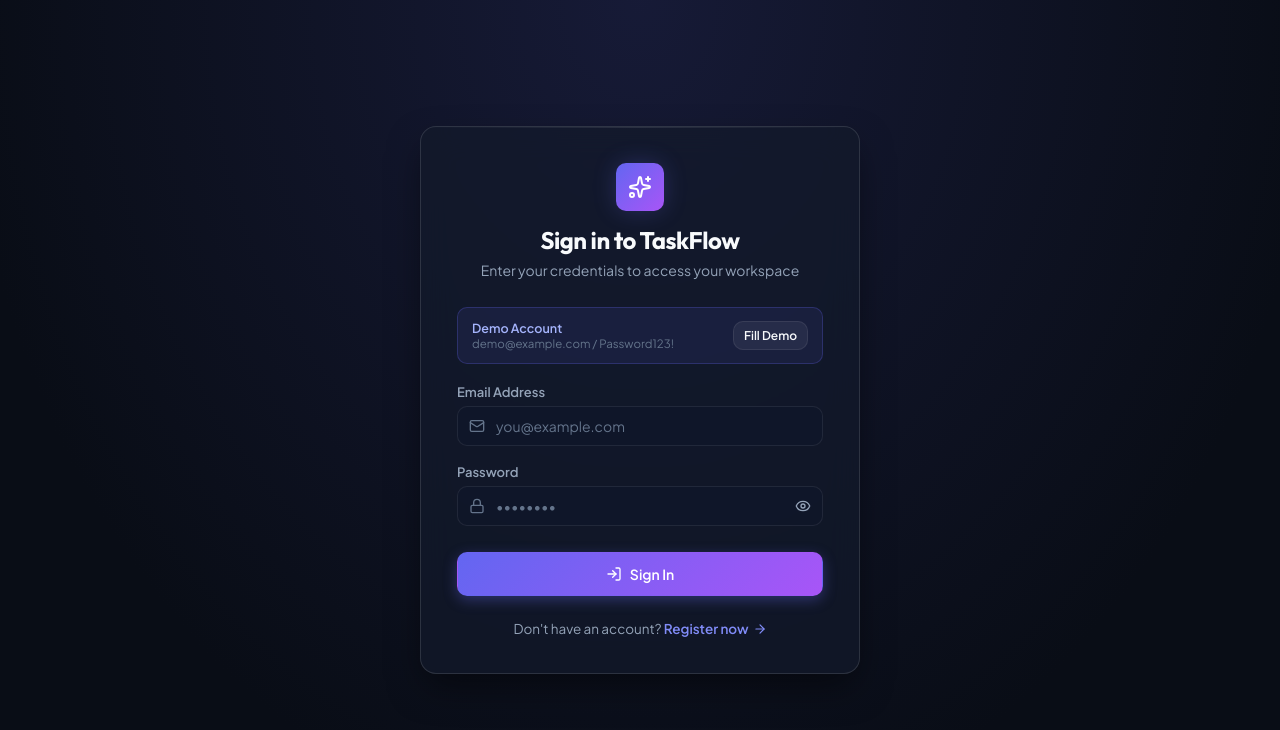
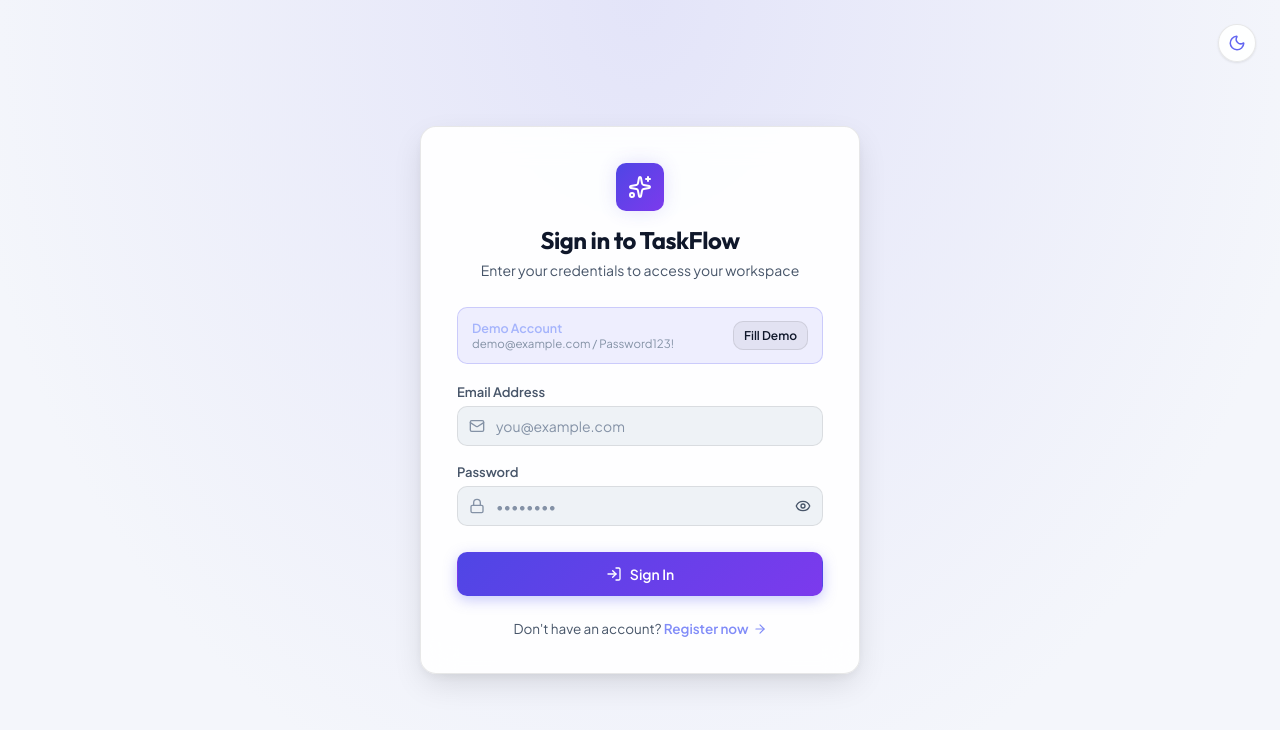
Before and after one commit to Lyhong9/task-management-system2, a React (Vite) app in the folder frontend/: page /login in a window 1280 px wide. Shown: the top 730 px of the page. Built offline with nearby package versions, Linux system fonts and the light colour scheme.

Commit message:
feat: add comprehensive light mode and dark mode with persistent theme toggle

```diff
--- a/frontend/index.html
+++ b/frontend/index.html
@@ -10,6 +10,15 @@
     <link rel="preconnect" href="https://fonts.googleapis.com" />
     <link rel="preconnect" href="https://fonts.gstatic.com" crossorigin />
     <link href="https://fonts.googleapis.com/css2?family=Outfit:wght@300;400;500;600;700;800&family=Plus+Jakarta+Sans:wght@400;500;600;700&display=swap" rel="stylesheet" />
+    <script>
+      (function() {
+        var theme = localStorage.getItem('taskflow_theme');
+        if (!theme) {
+          theme = window.matchMedia && window.matchMedia('(prefers-color-scheme: light)').matches ? 'light' : 'dark';
+        }
+        document.documentElement.setAttribute('data-theme', theme || 'dark');
+      })();
+    </script>
   </head>
   <body>
     <div id="root"></div>
--- a/frontend/src/App.jsx
+++ b/frontend/src/App.jsx
@@ -1,5 +1,6 @@
 import React from 'react';
 import { BrowserRouter, Routes, Route, Navigate } from 'react-router-dom';
+import { ThemeProvider } from './context/ThemeContext';
 import { AuthProvider } from './context/AuthContext';
 import { ToastProvider } from './context/ToastContext';
 import { ProtectedRoute, PublicRoute } from './routes/Guards';
@@ -53,6 +54,7 @@ function AppContent() {
 
 export function App() {
   return (
+    <ThemeProvider>
       <BrowserRouter>
         <AuthProvider>
           <ToastProvider>
@@ -60,6 +62,7 @@ export function App() {
           </ToastProvider>
         </AuthProvider>
       </BrowserRouter>
+    </ThemeProvider>
   );
 }
 
--- a/frontend/src/components/Navbar.jsx
+++ b/frontend/src/components/Navbar.jsx
@@ -1,6 +1,7 @@
 import React from 'react';
 import { Menu } from 'lucide-react';
 import { useAuth } from '../context/AuthContext';
+import { ThemeToggle } from './ThemeToggle';
 
 export const Navbar = ({ mobileOpen, setMobileOpen }) => {
   const { user } = useAuth();
@@ -25,6 +26,10 @@ export const Navbar = ({ mobileOpen, setMobileOpen }) => {
           </span>
         </div>
       </div>
+
+      <div style={{ display: 'flex', alignItems: 'center' }}>
+        <ThemeToggle />
+      </div>
     </header>
   );
 };
--- /dev/null
+++ b/frontend/src/components/ThemeToggle.jsx
@@ -0,0 +1,27 @@
+import React from 'react';
+import { Sun, Moon } from 'lucide-react';
+import { useTheme } from '../context/ThemeContext';
+
+export const ThemeToggle = ({ className = '', style = {} }) => {
+  const { theme, isDark, toggleTheme } = useTheme();
+
+  return (
+    <button
+      type="button"
+      className={`theme-toggle-btn ${className}`}
+      onClick={toggleTheme}
+      title={isDark ? 'Switch to Light Mode' : 'Switch to Dark Mode'}
+      aria-label={isDark ? 'Switch to Light Mode' : 'Switch to Dark Mode'}
+      style={style}
+      id="theme-toggle-button"
+    >
+      <div className="theme-toggle-inner">
+        {isDark ? (
+          <Sun size={18} className="theme-icon sun-icon" />
+        ) : (
+          <Moon size={18} className="theme-icon moon-icon" />
+        )}
+      </div>
+    </button>
+  );
+};
--- /dev/null
+++ b/frontend/src/context/ThemeContext.jsx
@@ -0,0 +1,42 @@
+import React, { createContext, useContext, useState, useEffect, useCallback } from 'react';
+
+const ThemeContext = createContext(null);
+
+export const ThemeProvider = ({ children }) => {
+  const [theme, setTheme] = useState(() => {
+    const savedTheme = localStorage.getItem('taskflow_theme');
+    if (savedTheme === 'light' || savedTheme === 'dark') {
+      return savedTheme;
+    }
+    // Check system preference, fallback to dark
+    if (window.matchMedia && window.matchMedia('(prefers-color-scheme: light)').matches) {
+      return 'light';
+    }
+    return 'dark';
+  });
+
+  useEffect(() => {
+    document.documentElement.setAttribute('data-theme', theme);
+    localStorage.setItem('taskflow_theme', theme);
+  }, [theme]);
+
+  const toggleTheme = useCallback(() => {
+    setTheme((prev) => (prev === 'dark' ? 'light' : 'dark'));
+  }, []);
+
+  const value = {
+    theme,
+    isDark: theme === 'dark',
+    toggleTheme
+  };
+
+  return <ThemeContext.Provider value={value}>{children}</ThemeContext.Provider>;
+};
+
+export const useTheme = () => {
+  const context = useContext(ThemeContext);
+  if (!context) {
+    throw new Error('useTheme must be used within a ThemeProvider');
+  }
+  return context;
+};
--- a/frontend/src/index.css
+++ b/frontend/src/index.css
@@ -6,13 +6,19 @@
   --font-sans: 'Plus Jakarta Sans', system-ui, -apple-system, BlinkMacSystemFont, 'Segoe UI', Roboto, sans-serif;
   --font-heading: 'Outfit', system-ui, -apple-system, BlinkMacSystemFont, sans-serif;
 
-  /* Color Palette - Midnight Slate & Indigo Neon */
+  /* Theme: Dark Mode (Default) */
   --bg-app: #090d16;
   --bg-sidebar: #0d121f;
   --bg-card: rgba(19, 26, 43, 0.7);
   --bg-card-hover: rgba(28, 38, 62, 0.85);
   --bg-elevated: #161e31;
-  --bg-glass: rgba(17, 24, 39, 0.75);
+  --bg-glass: rgba(17, 24, 39, 0.8);
+  --bg-input: rgba(15, 23, 42, 0.65);
+  --bg-input-focus: rgba(15, 23, 42, 0.9);
+  --bg-modal: #111827;
+  --bg-modal-footer: rgba(0, 0, 0, 0.2);
+  --bg-profile-badge: rgba(255, 255, 255, 0.03);
+  --bg-hover-subtle: rgba(255, 255, 255, 0.06);
 
   --border-subtle: rgba(255, 255, 255, 0.08);
   --border-focus: rgba(99, 102, 241, 0.6);
@@ -42,6 +48,10 @@
   --gradient-primary: linear-gradient(135deg, #6366f1 0%, #a855f7 100%);
   --gradient-glow: linear-gradient(135deg, rgba(99, 102, 241, 0.2) 0%, rgba(168, 85, 247, 0.2) 100%);
   --gradient-card: linear-gradient(180deg, rgba(255, 255, 255, 0.03) 0%, rgba(255, 255, 255, 0) 100%);
+  --brand-gradient: linear-gradient(135deg, #ffffff 0%, #cbd5e1 100%);
+
+  --app-radial-1: rgba(99, 102, 241, 0.08);
+  --app-radial-2: rgba(139, 92, 246, 0.08);
 
   /* Spacing & Radii */
   --radius-sm: 6px;
@@ -51,15 +61,72 @@
   --radius-full: 9999px;
 
   /* Shadows */
-  --shadow-sm: 0 2px 8px rgba(0, 0, 0, 0.2);
-  --shadow-md: 0 8px 24px -4px rgba(0, 0, 0, 0.4);
-  --shadow-lg: 0 16px 36px -6px rgba(0, 0, 0, 0.5);
-  --shadow-glow: 0 0 24px -2px rgba(99, 102, 241, 0.3);
+  --shadow-sm: 0 2px 8px rgba(0, 0, 0, 0.25);
+  --shadow-md: 0 8px 24px -4px rgba(0, 0, 0, 0.45);
+  --shadow-lg: 0 16px 36px -6px rgba(0, 0, 0, 0.55);
+  --shadow-glow: 0 0 24px -2px rgba(99, 102, 241, 0.35);
 
   /* Transitions */
   --transition-fast: 150ms cubic-bezier(0.4, 0, 0.2, 1);
   --transition-normal: 250ms cubic-bezier(0.4, 0, 0.2, 1);
   --transition-spring: 350ms cubic-bezier(0.34, 1.56, 0.64, 1);
+}
+
+/* ==========================================================================
+   Light Mode Overrides
+   ========================================================================== */
+
+[data-theme="light"] {
+  --bg-app: #f4f6fb;
+  --bg-sidebar: #ffffff;
+  --bg-card: rgba(255, 255, 255, 0.92);
+  --bg-card-hover: #ffffff;
+  --bg-elevated: #ffffff;
+  --bg-glass: rgba(255, 255, 255, 0.85);
+  --bg-input: #eef2f6;
+  --bg-input-focus: #ffffff;
+  --bg-modal: #ffffff;
+  --bg-modal-footer: #f8fafc;
+  --bg-profile-badge: rgba(0, 0, 0, 0.03);
+  --bg-hover-subtle: rgba(0, 0, 0, 0.05);
+
+  --border-subtle: rgba(0, 0, 0, 0.09);
+  --border-focus: rgba(99, 102, 241, 0.6);
+  --border-glow: rgba(99, 102, 241, 0.15);
+
+  --text-primary: #0f172a;
+  --text-secondary: #475569;
+  --text-muted: #8492a6;
+  --text-inverse: #ffffff;
+
+  /* Accent Colors */
+  --primary: #4f46e5;
+  --primary-hover: #4338ca;
+  --primary-light: rgba(79, 70, 229, 0.1);
+  --primary-glow: rgba(79, 70, 229, 0.2);
+
+  --secondary: #7c3aed;
+  --accent-cyan: #0284c7;
+
+  --success: #059669;
+  --success-bg: rgba(5, 150, 105, 0.12);
+  --warning: #d97706;
+  --warning-bg: rgba(217, 119, 6, 0.12);
+  --danger: #dc2626;
+  --danger-bg: rgba(220, 38, 38, 0.12);
+
+  --gradient-primary: linear-gradient(135deg, #4f46e5 0%, #7c3aed 100%);
+  --gradient-glow: linear-gradient(135deg, rgba(79, 70, 229, 0.15) 0%, rgba(124, 58, 237, 0.15) 100%);
+  --gradient-card: linear-gradient(180deg, rgba(0, 0, 0, 0.01) 0%, rgba(0, 0, 0, 0) 100%);
+  --brand-gradient: linear-gradient(135deg, #0f172a 0%, #334155 100%);
+
+  --app-radial-1: rgba(79, 70, 229, 0.06);
+  --app-radial-2: rgba(124, 58, 237, 0.06);
+
+  --shadow-sm: 0 1px 3px rgba(0, 0, 0, 0.06), 0 1px 2px rgba(0, 0, 0, 0.04);
+  --shadow-md: 0 4px 16px -2px rgba(0, 0, 0, 0.08), 0 2px 6px -1px rgba(0, 0, 0, 0.04);
+  --shadow-lg: 0 12px 32px -4px rgba(0, 0, 0, 0.12), 0 4px 12px -2px rgba(0, 0, 0, 0.06);
+  --shadow-glow: 0 0 20px -2px rgba(79, 70, 229, 0.2);
 }
 
 /* ==========================================================================
@@ -81,6 +148,7 @@ html, body {
   -webkit-font-smoothing: antialiased;
   -moz-osx-font-smoothing: grayscale;
   overflow-x: hidden;
+  transition: background-color var(--transition-normal), color var(--transition-normal);
 }
 
 #root {
@@ -116,11 +184,11 @@ button, input, select, textarea {
   background: var(--bg-app);
 }
 ::-webkit-scrollbar-thumb {
-  background: rgba(255, 255, 255, 0.12);
+  background: rgba(148, 163, 184, 0.3);
   border-radius: var(--radius-full);
 }
 ::-webkit-scrollbar-thumb:hover {
-  background: rgba(255, 255, 255, 0.22);
+  background: rgba(148, 163, 184, 0.5);
 }
 
 /* ==========================================================================
@@ -132,8 +200,9 @@ button, input, select, textarea {
   min-height: 100vh;
   background-color: var(--bg-app);
   background-image:
-    radial-gradient(at 0% 0%, rgba(99, 102, 241, 0.08) 0px, transparent 50%),
-    radial-gradient(at 100% 100%, rgba(139, 92, 246, 0.08) 0px, transparent 50%);
+    radial-gradient(at 0% 0%, var(--app-radial-1) 0px, transparent 50%),
+    radial-gradient(at 100% 100%, var(--app-radial-2) 0px, transparent 50%);
+  transition: background-color var(--transition-normal);
 }
 
 .sidebar {
@@ -147,7 +216,7 @@ button, input, select, textarea {
   bottom: 0;
   left: 0;
   z-index: 40;
-  transition: transform var(--transition-normal);
+  transition: transform var(--transition-normal), background-color var(--transition-normal), border-color var(--transition-normal);
 }
 
 .main-content {
@@ -172,6 +241,7 @@ button, input, select, textarea {
   position: sticky;
   top: 0;
   z-index: 30;
+  transition: background-color var(--transition-normal), border-color var(--transition-normal);
 }
 
 .page-container {
@@ -180,6 +250,46 @@ button, input, select, textarea {
   max-width: 1400px;
   width: 100%;
   margin: 0 auto;
+}
+
+/* ==========================================================================
+   Theme Toggle Button
+   ========================================================================== */
+
+.theme-toggle-btn {
+  background: var(--bg-card);
+  border: 1px solid var(--border-subtle);
+  border-radius: var(--radius-full);
+  width: 38px;
+  height: 38px;
+  display: flex;
+  align-items: center;
+  justify-content: center;
+  cursor: pointer;
+  color: var(--text-primary);
+  transition: all var(--transition-fast);
+  box-shadow: var(--shadow-sm);
+}
+
+.theme-toggle-btn:hover {
+  background: var(--bg-hover-subtle);
+  border-color: var(--border-focus);
+  transform: scale(1.05);
+}
+
+.theme-toggle-inner {
+  display: flex;
+  align-items: center;
+  justify-content: center;
+  transition: transform var(--transition-normal);
+}
+
+.sun-icon {
+  color: #f59e0b;
+}
+
+.moon-icon {
+  color: #6366f1;
 }
 
 /* ==========================================================================
@@ -213,7 +323,7 @@ button, input, select, textarea {
 .brand-title {
   font-size: 19px;
   font-weight: 700;
-  background: linear-gradient(135deg, #ffffff 0%, #cbd5e1 100%);
+  background: var(--brand-gradient);
   -webkit-background-clip: text;
   -webkit-text-fill-color: transparent;
 }
@@ -249,17 +359,17 @@ button, input, select, textarea {
 }
 
 .nav-item:hover {
-  background-color: rgba(255, 255, 255, 0.05);
+  background-color: var(--bg-hover-subtle);
   color: var(--text-primary);
   transform: translateX(3px);
 }
 
 .nav-item.active {
   background: var(--primary-light);
-  color: #818cf8;
+  color: var(--primary);
   font-weight: 600;
   border: 1px solid rgba(99, 102, 241, 0.25);
-  box-shadow: 0 0 16px rgba(99, 102, 241, 0.15);
+  box-shadow: 0 0 16px rgba(99, 102, 241, 0.12);
 }
 
 .sidebar-footer {
@@ -273,7 +383,7 @@ button, input, select, textarea {
   gap: 12px;
   padding: 10px 12px;
   border-radius: var(--radius-md);
-  background: rgba(255, 255, 255, 0.03);
+  background: var(--bg-profile-badge);
   border: 1px solid var(--border-subtle);
 }
 
@@ -349,24 +459,24 @@ button, input, select, textarea {
 }
 
 .btn-secondary {
-  background: rgba(255, 255, 255, 0.06);
+  background: var(--bg-hover-subtle);
   color: var(--text-primary);
   border-color: var(--border-subtle);
 }
 
 .btn-secondary:hover:not(:disabled) {
-  background: rgba(255, 255, 255, 0.1);
-  border-color: rgba(255, 255, 255, 0.15);
+  background: rgba(148, 163, 184, 0.15);
+  border-color: rgba(148, 163, 184, 0.25);
 }
 
 .btn-danger {
   background: var(--danger-bg);
-  color: #fca5a5;
+  color: #ef4444;
   border-color: rgba(239, 68, 68, 0.3);
 }
 
 .btn-danger:hover:not(:disabled) {
-  background: rgba(239, 68, 68, 0.25);
+  background: rgba(239, 68, 68, 0.22);
   border-color: rgba(239, 68, 68, 0.45);
 }
 
@@ -376,7 +486,7 @@ button, input, select, textarea {
 }
 
 .btn-ghost:hover:not(:disabled) {
-  background: rgba(255, 255, 255, 0.05);
+  background: var(--bg-hover-subtle);
   color: var(--text-primary);
 }
 
@@ -394,7 +504,7 @@ button, input, select, textarea {
 }
 
 .btn-icon:hover {
-  background: rgba(255, 255, 255, 0.08);
+  background: var(--bg-hover-subtle);
   color: var(--text-primary);
 }
 
@@ -416,7 +526,7 @@ button, input, select, textarea {
 }
 
 .form-control {
-  background: rgba(15, 23, 42, 0.6);
+  background: var(--bg-input);
   border: 1px solid var(--border-subtle);
   border-radius: var(--radius-md);
   padding: 10px 14px;
@@ -428,8 +538,8 @@ button, input, select, textarea {
 
 .form-control:focus {
   border-color: var(--primary);
-  box-shadow: 0 0 0 3px rgba(99, 102, 241, 0.2);
-  background: rgba(15, 23, 42, 0.85);
+  box-shadow: 0 0 0 3px var(--primary-light);
+  background: var(--bg-input-focus);
 }
 
 .form-control::placeholder {
@@ -438,7 +548,7 @@ button, input, select, textarea {
 
 .form-error-text {
   font-size: 12px;
-  color: #f87171;
+  color: #ef4444;
   margin-top: 4px;
   display: flex;
   align-items: center;
@@ -458,6 +568,7 @@ button, input, select, textarea {
   padding: 24px;
   position: relative;
   overflow: hidden;
+  box-shadow: var(--shadow-sm);
   transition: all var(--transition-normal);
 }
 
@@ -468,11 +579,11 @@ button, input, select, textarea {
   left: 0;
   right: 0;
   height: 1px;
-  background: linear-gradient(90deg, transparent, rgba(255, 255, 255, 0.1), transparent);
+  background: linear-gradient(90deg, transparent, rgba(255, 255, 255, 0.15), transparent);
 }
 
 .card-hover:hover {
-  border-color: rgba(255, 255, 255, 0.16);
+  border-color: rgba(99, 102, 241, 0.25);
   background: var(--bg-card-hover);
   transform: translateY(-2px);
   box-shadow: var(--shadow-md);
@@ -508,22 +619,22 @@ button, input, select, textarea {
 
 .stat-icon-primary {
   background: rgba(99, 102, 241, 0.15);
-  color: #818cf8;
+  color: var(--primary);
 }
 
 .stat-icon-warning {
   background: rgba(245, 158, 11, 0.15);
-  color: #fbbf24;
+  color: #f59e0b;
 }
 
 .stat-icon-success {
   background: rgba(16, 185, 129, 0.15);
-  color: #34d399;
+  color: #10b981;
 }
 
 .stat-icon-cyan {
   background: rgba(6, 182, 212, 0.15);
-  color: #22d3ee;
+  color: #06b6d4;
 }
 
 .stat-info {
@@ -562,20 +673,20 @@ button, input, select, textarea {
 }
 
 .badge-pending {
-  background: rgba(245, 158, 11, 0.15);
-  color: #fbbf24;
+  background: var(--warning-bg);
+  color: var(--warning);
   border: 1px solid rgba(245, 158, 11, 0.25);
 }
 
 .badge-completed {
-  background: rgba(16, 185, 129, 0.15);
-  color: #34d399;
+  background: var(--success-bg);
+  color: var(--success);
   border: 1px solid rgba(16, 185, 129, 0.25);
 }
 
 .badge-category {
-  background: rgba(99, 102, 241, 0.12);
-  color: #a5b4fc;
+  background: var(--primary-light);
+  color: var(--primary);
   border: 1px solid rgba(99, 102, 241, 0.2);
 }
 
@@ -600,13 +711,14 @@ button, input, select, textarea {
   align-items: flex-start;
   gap: 16px;
   transition: all var(--transition-normal);
+  box-shadow: var(--shadow-sm);
 }
 
 .task-item:hover {
-  border-color: rgba(255, 255, 255, 0.15);
+  border-color: rgba(99, 102, 241, 0.25);
   background: var(--bg-card-hover);
   transform: translateY(-1px);
-  box-shadow: var(--shadow-sm);
+  box-shadow: var(--shadow-md);
 }
 
 .task-item.completed {
@@ -695,6 +807,7 @@ button, input, select, textarea {
   padding: 16px 20px;
   border-radius: var(--radius-lg);
   border: 1px solid var(--border-subtle);
+  box-shadow: var(--shadow-sm);
 }
 
 .search-box {
@@ -714,23 +827,26 @@ button, input, select, textarea {
 
 .search-input {
   width: 100%;
-  background: rgba(15, 23, 42, 0.7);
+  background: var(--bg-input);
   border: 1px solid var(--border-subtle);
   border-radius: var(--radius-md);
   padding: 9px 12px 9px 36px;
   font-size: 13.5px;
   color: var(--text-primary);
+  transition: all var(--transition-fast);
 }
 
 .search-input:focus {
   border-color: var(--primary);
+  box-shadow: 0 0 0 3px var(--primary-light);
+  background: var(--bg-input-focus);
 }
 
 .filter-pills {
   display: flex;
   align-items: center;
   gap: 4px;
-  background: rgba(15, 23, 42, 0.6);
+  background: var(--bg-input);
   padding: 4px;
   border-radius: var(--radius-md);
   border: 1px solid var(--border-subtle);
@@ -759,13 +875,19 @@ button, input, select, textarea {
 }
 
 .select-control {
-  background: rgba(15, 23, 42, 0.7);
+  background: var(--bg-input);
   border: 1px solid var(--border-subtle);
   border-radius: var(--radius-md);
   padding: 8px 14px;
   color: var(--text-primary);
   font-size: 13px;
   cursor: pointer;
+  transition: all var(--transition-fast);
+}
+
+.select-control:focus {
+  border-color: var(--primary);
+  background: var(--bg-input-focus);
 }
 
 /* ==========================================================================
@@ -775,7 +897,7 @@ button, input, select, textarea {
 .modal-backdrop {
   position: fixed;
   inset: 0;
-  background: rgba(0, 0, 0, 0.75);
+  background: rgba(0, 0, 0, 0.65);
   backdrop-filter: blur(8px);
   -webkit-backdrop-filter: blur(8px);
   display: flex;
@@ -787,14 +909,15 @@ button, input, select, textarea {
 }
 
 .modal-content {
-  background: #111827;
-  border: 1px solid rgba(255, 255, 255, 0.12);
+  background: var(--bg-modal);
+  border: 1px solid var(--border-subtle);
   border-radius: var(--radius-xl);
   box-shadow: var(--shadow-lg);
   width: 100%;
   max-width: 520px;
   overflow: hidden;
   animation: slideUp 0.25s cubic-bezier(0.16, 1, 0.3, 1);
+  color: var(--text-primary);
 }
 
 .modal-header {
@@ -821,7 +944,7 @@ button, input, select, textarea {
   align-items: center;
   justify-content: flex-end;
   gap: 12px;
-  background: rgba(0, 0, 0, 0.15);
+  background: var(--bg-modal-footer);
 }
 
 /* ==========================================================================
@@ -844,7 +967,7 @@ button, input, select, textarea {
   gap: 12px;
   padding: 14px 18px;
   border-radius: var(--radius-md);
-  background: #1e293b;
+  background: var(--bg-elevated);
   border: 1px solid var(--border-subtle);
   box-shadow: var(--shadow-lg);
   color: var(--text-primary);
@@ -856,17 +979,36 @@ button, input, select, textarea {
 
 .toast-success {
   border-color: rgba(16, 185, 129, 0.4);
-  background: #064e3b;
 }
 
 .toast-error {
   border-color: rgba(239, 68, 68, 0.4);
-  background: #7f1d1d;
 }
 
 .toast-info {
   border-color: rgba(99, 102, 241, 0.4);
-  background: #1e1b4b;
+}
+
+/* ==========================================================================
+   Auth Pages Styling
+   ========================================================================== */
+
+.auth-page {
+  min-height: 100vh;
+  display: flex;
+  align-items: center;
+  justify-content: center;
+  padding: 24px;
+  background-color: var(--bg-app);
+  background-image: radial-gradient(ellipse at 50% 0%, var(--primary-light) 0%, var(--bg-app) 75%);
+  position: relative;
+  transition: background-color var(--transition-normal);
+}
+
+.auth-theme-toggle {
+  position: absolute;
+  top: 24px;
+  right: 24px;
 }
 
 /* ==========================================================================
@@ -881,7 +1023,7 @@ button, input, select, textarea {
   text-align: center;
   padding: 64px 24px;
   background: var(--bg-card);
-  border: 1px dashed rgba(255, 255, 255, 0.12);
+  border: 1px dashed var(--border-subtle);
   border-radius: var(--radius-xl);
 }
 
@@ -889,8 +1031,8 @@ button, input, select, textarea {
   width: 64px;
   height: 64px;
   border-radius: var(--radius-full);
-  background: rgba(99, 102, 241, 0.1);
-  color: #818cf8;
+  background: var(--primary-light);
+  color: var(--primary);
   display: flex;
   align-items: center;
   justify-content: center;
@@ -924,7 +1066,7 @@ button, input, select, textarea {
 .spinner {
   width: 36px;
   height: 36px;
-  border: 3px solid rgba(255, 255, 255, 0.1);
+  border: 3px solid rgba(148, 163, 184, 0.2);
   border-top-color: var(--primary);
   border-radius: 50%;
   animation: spin 0.8s linear infinite;
@@ -932,7 +1074,7 @@ button, input, select, textarea {
 
 .error-state-card {
   padding: 32px;
-  background: rgba(239, 68, 68, 0.08);
+  background: var(--danger-bg);
   border: 1px solid rgba(239, 68, 68, 0.3);
   border-radius: var(--radius-lg);
   display: flex;
--- a/frontend/src/pages/Login.jsx
+++ b/frontend/src/pages/Login.jsx
@@ -3,6 +3,7 @@ import { Link, useNavigate, useLocation } from 'react-router-dom';
 import { Sparkles, Mail, Lock, Eye, EyeOff, LogIn, ArrowRight } from 'lucide-react';
 import { useAuth } from '../context/AuthContext';
 import { useToast } from '../context/ToastContext';
+import { ThemeToggle } from '../components/ThemeToggle';
 
 export const Login = () => {
   const [email, setEmail] = useState('');
@@ -44,24 +45,15 @@ export const Login = () => {
   };
 
   return (
-    <div
-      style={{
-        minHeight: '100vh',
-        display: 'flex',
-        alignItems: 'center',
-        justifyContent: 'center',
-        padding: '24px',
-        background: 'radial-gradient(ellipse at 50% 0%, rgba(99, 102, 241, 0.15) 0%, rgba(9, 13, 22, 1) 75%)'
-      }}
-    >
+    <div className="auth-page">
+      <ThemeToggle className="auth-theme-toggle" />
       <div
         className="card"
         style={{
           width: '100%',
           maxWidth: '440px',
           padding: '36px',
-          boxShadow: 'var(--shadow-lg)',
-          border: '1px solid rgba(255, 255, 255, 0.12)'
+          boxShadow: 'var(--shadow-lg)'
         }}
       >
         {/* Brand Header */}
```
Also changed, not shown: frontend/src/pages/Register.jsx (+4 -12 lines). Lines whose indentation alone changed are shown as unchanged.
